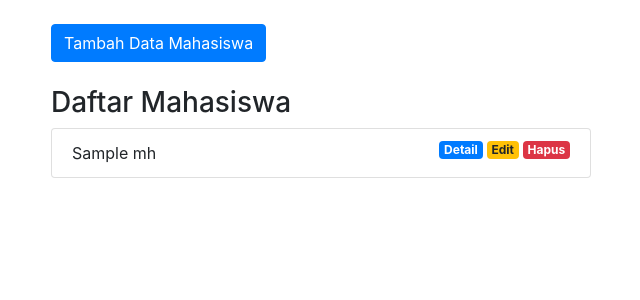
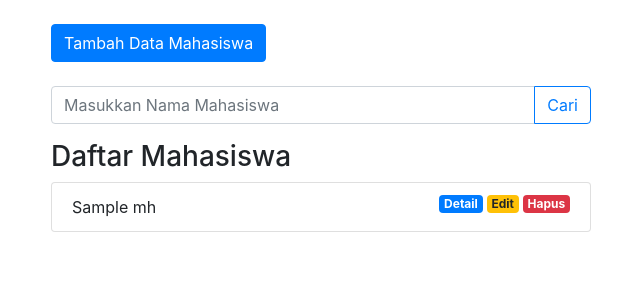
Before and after one commit to akbr-ysf/mvc-php, a PHP site: the page made by app/views/Mahasiswa/index.php in a window 1280 px wide. Shown: the part 56-356 px from the top of the page, without its empty margins (34-674 px from the left). Run offline with PHP 8.4, Linux system fonts and the light colour scheme; the template is opened without the code that fills it: most values are stand-ins (such as "Sample title", 1, 10 or a date in 2020); some libraries are stand-ins or nearby versions.

Commit message:
mvc php searching

```diff
--- a/app/views/Mahasiswa/index.php
+++ b/app/views/Mahasiswa/index.php
@@ -5,13 +5,29 @@
             <?php Flasher::flash(); ?>
         </div>
     </div>
+    <div class="row mb-4">
+        <div class="col-lg-6">
+        <button type="button" class="btn btn-primary tombolTambahData" data-toggle="modal" data-target="#formModal">
+            Tambah Data Mahasiswa
+        </button>
+        </div>
+    </div>
 
     <div class="row">
         <div class="col-lg-6">
-            <button type="button" class="btn btn-primary mb-4 tombolTambahData" data-toggle="modal" data-target="#formModal">
-                Tambah Data Mahasiswa
-            </button>
+            <form action="<?= BASEURL; ?>/mahasiswa/cari" method="post">
+                <div class="input-group mb-3">
+                    <input type="text" class="form-control" placeholder="Masukkan Nama Mahasiswa" name="keyword" id="keyword" autocomplete="off">
+                    <div class="input-group-append">
+                        <button class="btn btn-outline-primary" type="submit" id="tombolCari">Cari</button>
+                    </div>
+                </div>
+            </form>
+        </div>
+    </div>
 
+    <div class="row">
+        <div class="col-lg-6">
             <div class="modal fade" id="formModal" tabindex="-1" role="dialog" aria-labelledby="judulModal" aria-hidden="true">
                 <div class="modal-dialog" role="document">
                     <div class="modal-content">
```
Also changed, not shown: app/controllers/Mahasiswa.php (+11 -0 lines), app/models/Mahasiswa_model.php (+10 -0 lines).
